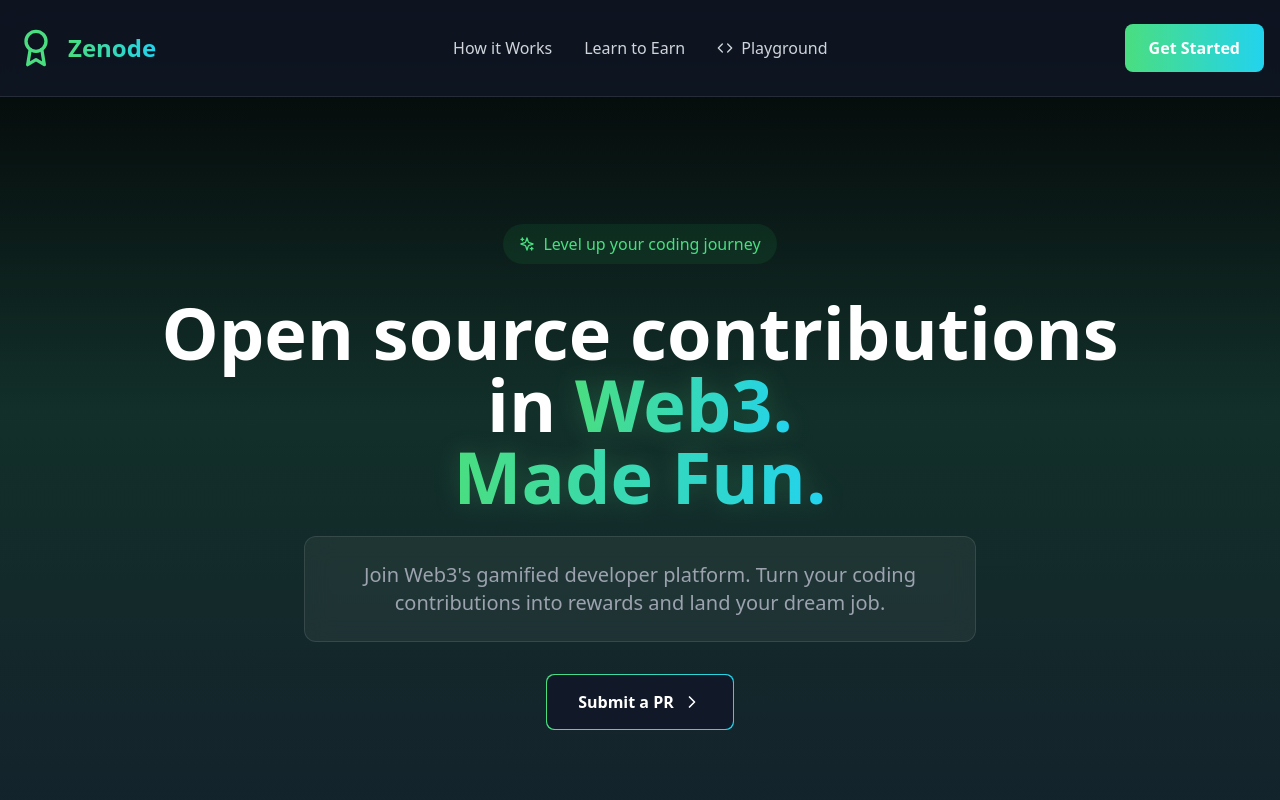
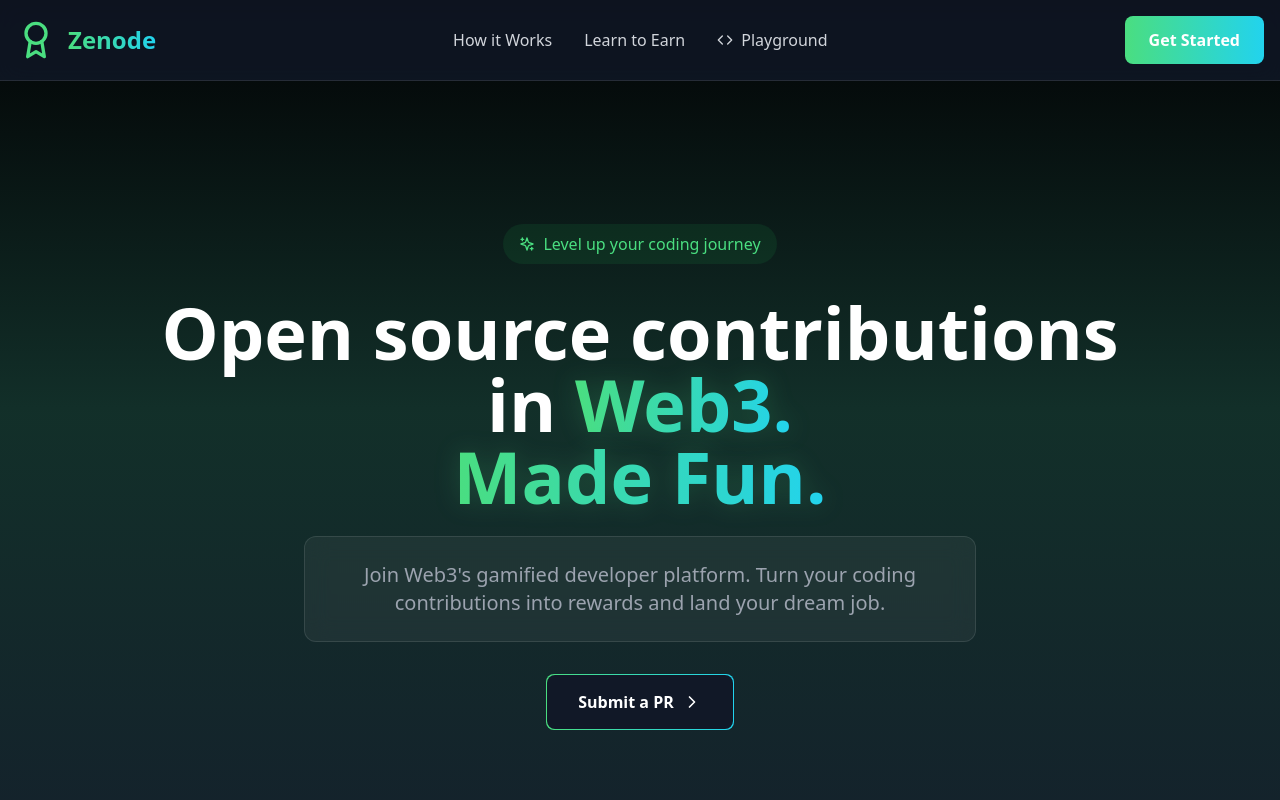
Before and after one commit to Jossyboydgenius/Zenode, a React (Vite) app: page / in a window 1280 px wide. Shown: the top 800 px of the page. Built offline with nearby package versions, Linux system fonts and the light colour scheme.

Commit message:
Adjust navbar vertical padding

```diff
--- a/src/components/layout/navbar.tsx
+++ b/src/components/layout/navbar.tsx
@@ -7,7 +7,7 @@
 
   return (
     <nav className="nav-glass fixed w-full z-50">
-      <div className="max-w-7xl mx-auto flex justify-between items-center px-4 py-6">
+      <div className="max-w-7xl mx-auto flex justify-between items-center px-4 py-4">
         <Link to="/" className="flex items-center space-x-3">
           <Award className="w-10 h-10 text-green-400" />
           <span className="text-2xl font-bold gradient-text">Zenode</span>
```
